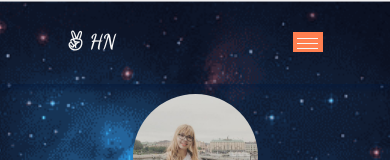
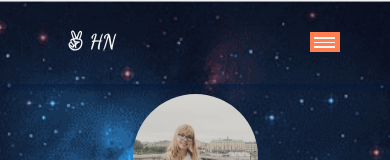
Before and after one commit to huongnguyen1709/my-porfolio-react, a React (Create React App) app: page / in a window 390 px wide. Shown: the top 160 px of the page. Built offline with nearby package versions, Linux system fonts and the light colour scheme.

Commit message:
modify responsive homepage

```diff
--- a/src/sass/sections/_navbar.scss
+++ b/src/sass/sections/_navbar.scss
@@ -121,7 +121,7 @@
 
 /* TOGGLE MENU */
 .ham-btn {
-  grid-column: 9/11;
+  grid-column: 9/12;
   width: 8rem;
   height: 6rem;
   padding: 0.4rem 0.8rem;
@@ -148,7 +148,7 @@
   transition: 0.5s;
 
   @media only screen and (max-width: $bp-extra-small) {
-    margin: 0.7rem 0;
+    margin: 0.6rem 0;
     max-width: 95%;
     max-height: 0.3rem;
   }
```
